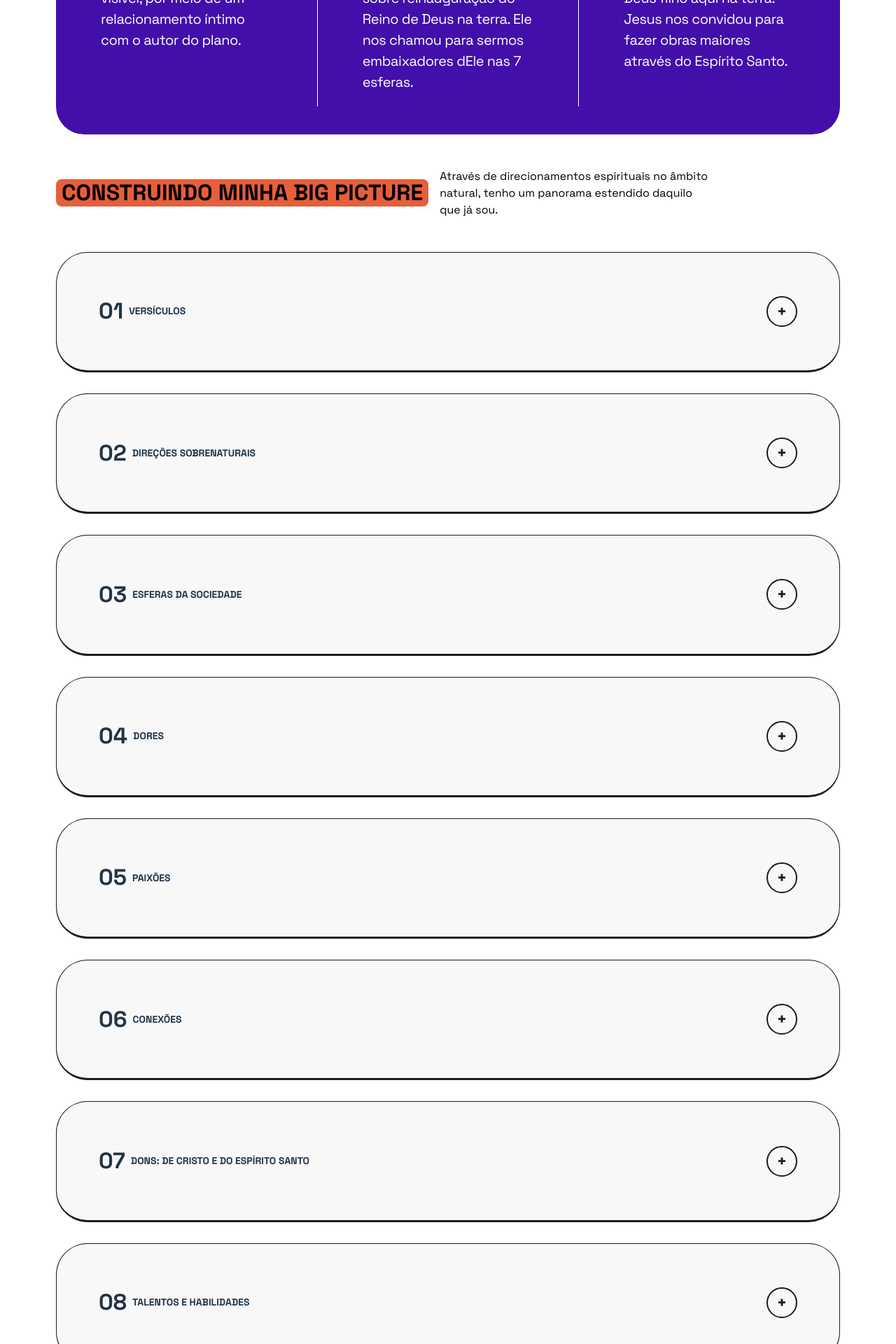
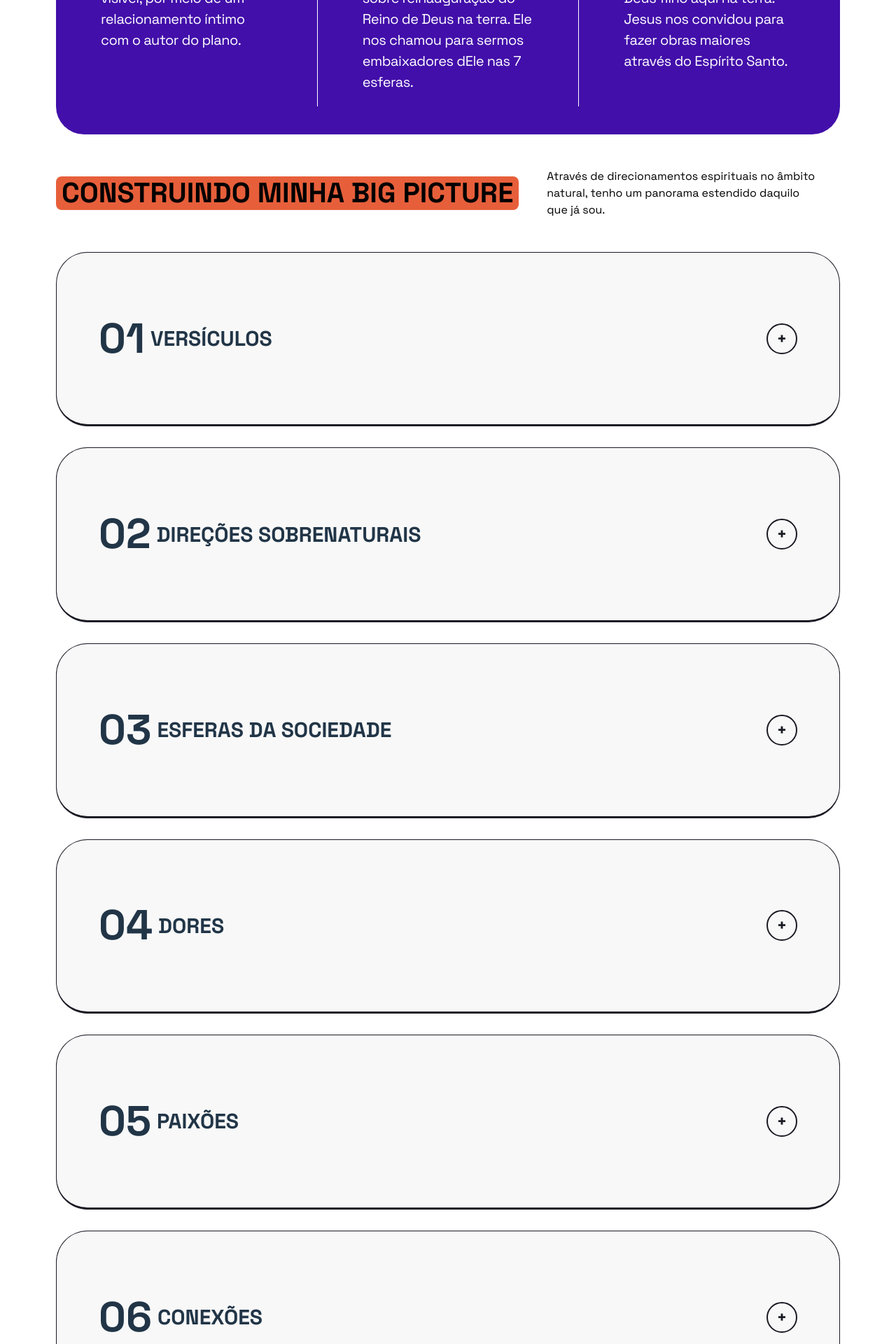
Before and after one commit to dunamis-movement/ads-big-picture, a React (Vite) app: page / in a window 1280 px wide. Shown: the part 880-2800 px from the top of the page at 70% size. Built offline with nearby package versions, Linux system fonts and the light colour scheme.

Commit message:
injecao de html nos conteudos do accordion

```diff
--- a/src/components/accordion/accordion.css
+++ b/src/components/accordion/accordion.css
@@ -29,8 +29,10 @@
 }
 
 .accordion-header h3 {
-  font-size: 14px;
-  margin: 0;
+  font-size: 30px;
+}
+.accordion-header h1 {
+  font-size: 60px;
 }
 
 .accordion-header .icon {
@@ -80,4 +82,11 @@
   .accordion-item {
     padding: var(--padding-small);
   }
+
+  .accordion-header h3 {
+    font-size: 14px;
+  }
+  .accordion-header h1 {
+    font-size: 28px;
+  }
 }
--- a/src/components/accordion/accordion.tsx
+++ b/src/components/accordion/accordion.tsx
@@ -36,7 +36,10 @@ const Accordion: React.FC<{ items: Item[] }> = ({ items }) => {
                 activeAccordion === index ? "open" : ""
               }`}
             >
-              <div className="accordion-content">{item.content}</div>
+              <div
+                className="accordion-content"
+                dangerouslySetInnerHTML={{ __html: item.content }}
+              />
             </div>
           </div>
         ))}
--- a/src/components/title/title.css
+++ b/src/components/title/title.css
@@ -2,8 +2,7 @@
   display: flex;
   align-items: center;
   border-radius: 8px;
-  gap: 1rem;
-  margin-bottom: 40px;
+  gap: 40px;
   text-transform: uppercase;
 }
 
@@ -13,6 +12,7 @@
   background-color: var(--color-primary);
   color: #fff;
   padding: 2px 8px;
+  font-size: 40px;
 }
 
 .orange-title h1 {
@@ -36,6 +36,7 @@
   }
 
   .big-picture-title h1 {
+    font-size: 32px;
     margin: 0px;
   }
 
@@ -50,9 +51,11 @@
     flex-direction: column;
     text-align: center;
     text-transform: none;
+    gap: 20px;
   }
 
   .big-picture-title h1 {
+    font-size: 30px;
     display: flex;
     flex-direction: column;
     align-items: center;
--- a/src/helpers/constants.ts
+++ b/src/helpers/constants.ts
@@ -15,19 +15,19 @@ export const accordionItems: Item[] = [
     id: "01",
     title: "VERSÍCULOS",
     content:
-      "Versículos bíblicos que o Senhor já falou comigo e que marcaram meu relacionamento com ele. Os versículos que Deus já falou sobre você, são pilares para sustentar a sua jornada.",
+      "<strong>Versículos bíblicos que o Senhor já falou comigo e que marcaram meu relacionamento com ele.</strong> <br />Os versículos que Deus já falou sobre você, são pilares para sustentar a sua jornada.",
   },
   {
     id: "02",
     title: "DIREÇÕES SOBRENATURAIS",
     content:
-      "Explorar as maneiras pelas quais Deus comunica comigo. O que deus Já falou comigo em visões, palavras proféticas, sonhos, palavras de conhecimento. As experiências sobrenaturais são como os faróis que iluminam a nossa visão.Quais são as palavras e qual a frequência que isso aconteceu?",
+      "Explorar as maneiras pelas quais Deus comunica comigo. O que deus Já falou comigo em visões, palavras proféticas, sonhos, palavras de conhecimento.<br /><br /> As experiências sobrenaturais são como os faróis que iluminam a nossa visão.Quais são as palavras e qual a frequência que isso aconteceu?",
   },
   {
     id: "03",
     title: "ESFERAS DA SOCIEDADE",
     content:
-      "Onde Deus te chamou para atuar com aquilo que o Senhor tem dito no seu individual? A nossa missão é ser luz na escuridão, nas diferentes esferas da sociedade. Lembre-se: o Reino de Deus não é a igreja, a igreja está dentro do Reino de Deus nas 7 esferas.",
+      "Onde Deus te chamou para atuar com aquilo que o Senhor tem dito no seu individual?<br /> A nossa missão é ser luz na escuridão, nas diferentes esferas da sociedade. <br /><strong>Lembre-se: o Reino de Deus não é a igreja, a igreja está dentro do Reino de Deus nas 7 esferas.</strong>",
   },
   {
     id: "04",
@@ -45,13 +45,13 @@ export const accordionItems: Item[] = [
     id: "06",
     title: "CONEXÕES",
     content:
-      "Ninguém caminha sozinho, Deus coloca pessoas estratégicas na sua vida para seu desenvolvimento. Quais as conexões que desenvolvemos de forma sobrenaturais? Não podemos ignorar as conexões repentinas. Você pode estar a uma conexão do seu destino.",
+      "Ninguém caminha sozinho, Deus coloca pessoas estratégicas na sua vida para seu desenvolvimento.<br /><br /> Quais as conexões que desenvolvemos de forma sobrenaturais? Não podemos ignorar as conexões repentinas. Você pode estar a uma conexão do seu destino.",
   },
   {
     id: "07",
     title: "DONS: DE CRISTO E DO ESPÍRITO SANTO",
     content:
-      "Você não será eficaz se você tiver o chamado ministério mas não tiver o Dom, a ferramenta para execução desse chamado. Quais os dons de Cristo e do Espírito Santo que você carrega? \nDONS DE CRISTO \nDONS DO ESPÍRITO SANTO",
+      "Você não será eficaz se você tiver o chamado ministério mas não tiver o Dom, a ferramenta para execução desse chamado. Quais os dons de Cristo e do Espírito Santo que você carrega? <br /><br /><strong>DONS DE CRISTO <br />DONS DO ESPÍRITO SANTO</strong>",
   },
   {
     id: "08",
```
